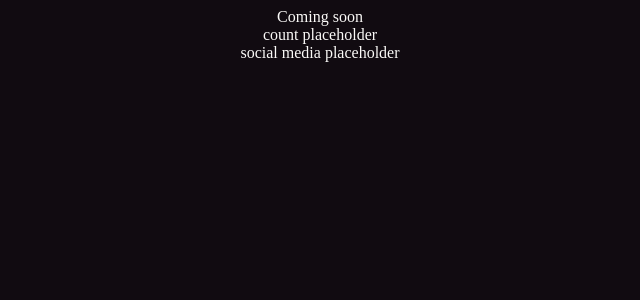
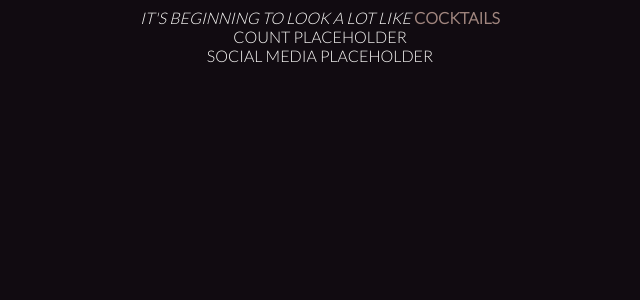
Before and after one commit to alyssahooper/alyssahooper.github.io, a React (Create React App) app in the folder zucchiny/: page / in a window 1280 px wide. Shown: the top 300 px of the page, without its empty margins (320-960 px from the left). Built offline with nearby package versions, Linux system fonts and the light colour scheme.

Commit message:
Updates font family

```diff
--- a/zucchiny/public/index.html
+++ b/zucchiny/public/index.html
@@ -24,6 +24,8 @@
       work correctly both with client-side routing and a non-root public URL.
       Learn how to configure a non-root public URL by running `npm run build`.
     -->
+    <link rel="preconnect" href="https://fonts.gstatic.com">
+    <link href="https://fonts.googleapis.com/css2?family=Lato:wght@300&display=swap" rel="stylesheet">
     <title>Zucchiny</title>
   </head>
   <body>
--- a/zucchiny/src/App.css
+++ b/zucchiny/src/App.css
@@ -8,9 +8,27 @@
 
 * {
   background-color: #110b11ff;
+  font-family: 'Lato', sans-serif;
+}
+
+.App {
+  text-transform: uppercase;
 }
 
 .App, .Footer {
   color: #fbfaf8ff;
   text-align: center;
 }
+/* glassmorphism? */
+.Countdown {
+  /* background: rgba( 255, 255, 255, 0.25 );
+  box-shadow: 0 8px 32px 0 rgba( 31, 38, 135, 0.37 );
+  backdrop-filter: blur( 4px );
+  -webkit-backdrop-filter: blur( 4px );
+  border-radius: 10px; */
+}
+
+strong {
+  font-weight: 600;
+  color: #a1867fff;
+}
--- a/zucchiny/src/App.js
+++ b/zucchiny/src/App.js
@@ -4,7 +4,7 @@
 function App() {
   return (
     <div className="App">
-      <span>Coming soon</span>
+      <span className="App__Title"><i>It's beginning to look a lot like</i> <strong>cocktails</strong></span>
       <Countdown />
       <Footer />
     </div>
--- a/zucchiny/src/components/Countdown.js
+++ b/zucchiny/src/components/Countdown.js
@@ -1,7 +1,7 @@
 function Countdown(){
   return(
-    <div>
-    count placeholder
+    <div className="Countdown">
+      count placeholder
     </div>
   );
 }
```
Also changed, not shown: 1 other file (tests, documents, lock files or other folders).
